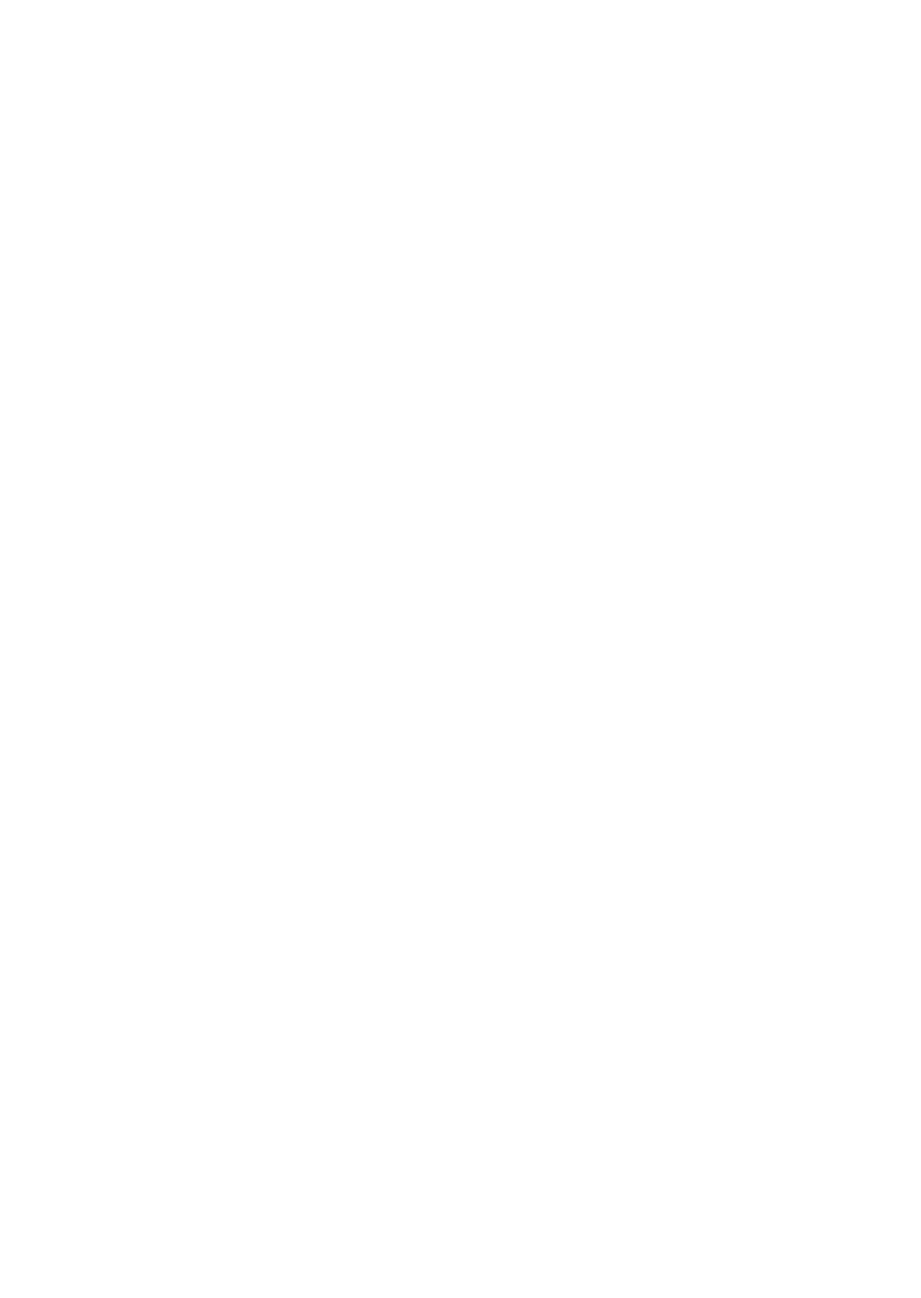
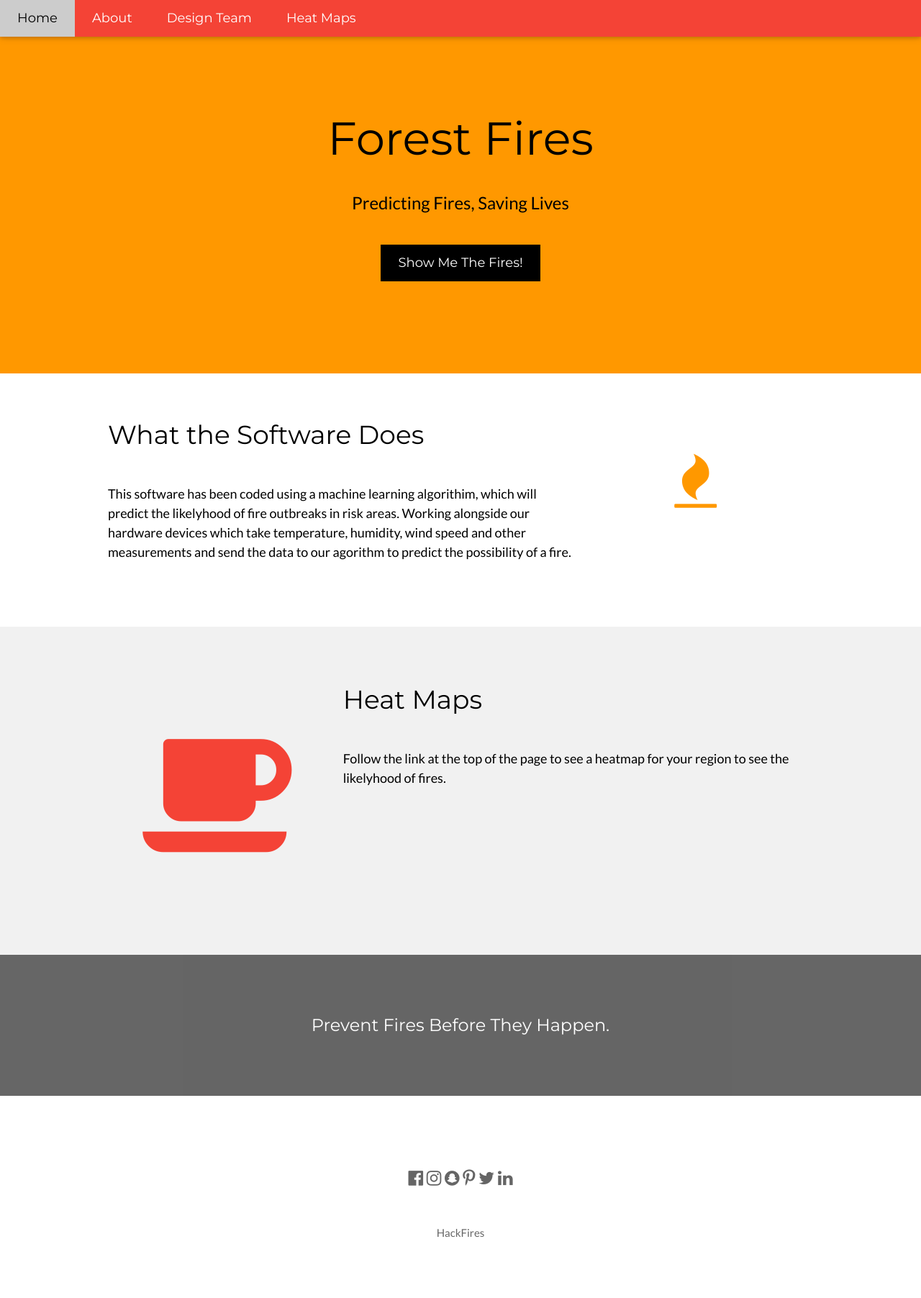
Before and after one commit to adityadutta/DeltaHacks6, a Flask app: page /about in a window 1280 px wide. Before the commit the page is empty. Shown: the whole page at 72% size. Before the commit the page ends 800 px from the top, so only its background shows below. Run offline with Flask 2, Linux system fonts and the light colour scheme.

Commit message:
Changed About html page, and running main.py

```diff
--- a/Flask/main.py
+++ b/Flask/main.py
@@ -13,3 +13,6 @@ def about():
 
 if __name__ == "__main__": #This allows you to run flask in debug mode through cmd by typing
     app.run(debug=True)		#python main.py I'm going to use the virtual environment instead.
+
+    #Run this code in cmd prompt as admin. change to this file directory. make sure flask is installed
+    #try python main.py and hit enter.
--- a/Flask/templates/about.html
+++ b/Flask/templates/about.html
@@ -1,12 +1,106 @@
 <!DOCTYPE html>
-<html>
-<head>
-	<title>About Page</title>
-
-</head>
-
+<html lang="en">
+<title>About</title>
+<meta charset="UTF-8">
+<meta name="viewport" content="width=device-width, initial-scale=1">
+<link rel="stylesheet" href="https://www.w3schools.com/w3css/4/w3.css">
+<link rel="stylesheet" href="https://fonts.googleapis.com/css?family=Lato">
+<link rel="stylesheet" href="https://fonts.googleapis.com/css?family=Montserrat">
+<link rel="stylesheet" href="https://cdnjs.cloudflare.com/ajax/libs/font-awesome/4.7.0/css/font-awesome.min.css">
+<style>
+body,h1,h2,h3,h4,h5,h6 {font-family: "Lato", sans-serif}
+.w3-bar,h1,button {font-family: "Montserrat", sans-serif}
+.fa-anchor,.fa-coffee {font-size:200px}
+</style>
 <body>
 
+<!-- Navbar -->
+<div class="w3-top">
+  <div class="w3-bar w3-red w3-card w3-left-align w3-large">
+    <a class="w3-bar-item w3-button w3-hide-medium w3-hide-large w3-right w3-padding-large w3-hover-white w3-large w3-red" href="javascript:void(0);" onclick="myFunction()" title="Toggle Navigation Menu"><i class="fa fa-bars"></i></a>
+    <a href="home" class="w3-bar-item w3-button w3-padding-large w3-white">Home</a>
+    <a href="about" class="w3-bar-item w3-button w3-hide-small w3-padding-large w3-hover-white">About</a>
+    <a href="team" class="w3-bar-item w3-button w3-hide-small w3-padding-large w3-hover-white">Design Team</a>
+    <a href="team" class="w3-bar-item w3-button w3-hide-small w3-padding-large w3-hover-white">Heat Maps</a>
+
+  </div>
+
+  <!-- Navbar on small screens -->
+  <div id="navDemo" class="w3-bar-block w3-white w3-hide w3-hide-large w3-hide-medium w3-large">
+    <a href="#" class="w3-bar-item w3-button w3-padding-large">About</a>
+    <a href="#" class="w3-bar-item w3-button w3-padding-large">Design Team</a>
+    <!-- <a href="#" class="w3-bar-item w3-button w3-padding-large">Link 3</a> -->
+    <!-- <a href="#" class="w3-bar-item w3-button w3-padding-large">Link 4</a> -->
+  </div>
+</div>
+
+<!-- Header -->
+<header class="w3-container w3-orange w3-center" style="padding:128px 16px">
+  <h1 class="w3-margin w3-jumbo">Forest Fires</h1>
+  <p class="w3-xlarge">Predicting Fires, Saving Lives</p>
+  <button class="w3-button w3-black w3-padding-large w3-large w3-margin-top">Show Me The Fires!</button>
+</header>
+
+<!-- First Grid -->
+<div class="w3-row-padding w3-padding-48 w3-container">
+  <div class="w3-content">
+    <div class="w3-twothird">
+      <h1>What the Software Does</h1>
+      <h5 class="w3-padding-32">This software has been coded using a machine learning algorithim, which will predict the likelyhood of fire outbreaks in risk areas. Working alongside our hardware devices which take temperature, humidity, wind speed and other measurements and send the data to our agorithm to predict the possibility of a fire.</h5>
+
+      <!-- <p class="w3-text-grey"></p> -->
+    </div>
+
+    <div class="w3-third w3-center">
+      <i class="fa fa-5x fa-fire w3-padding-64 w3-text-orange"></i>
+    </div>
+  </div>
+</div>
+
+<!-- Second Grid -->
+<div class="w3-row-padding w3-light-grey w3-padding-64 w3-container">
+  <div class="w3-content">
+    <div class="w3-third w3-center">
+      <i class="fa fa-coffee w3-padding-64 w3-text-red w3-margin-right"></i>
+    </div>
+
+    <div class="w3-twothird">
+      <h1>Heat Maps</h1>
+      <h5 class="w3-padding-32">Follow the link at the top of the page to see a heatmap for your region to see the likelyhood of fires.</h5>
+
+      <!-- <p class="w3-text-grey"></p> -->
+    </div>
+  </div>
+</div>
+
+<div class="w3-container w3-black w3-center w3-opacity w3-padding-64">
+    <h1 class="w3-margin w3-xlarge">Prevent Fires Before They Happen.</h1>
+</div>
+
+<!-- Footer -->
+<footer class="w3-container w3-padding-64 w3-center w3-opacity">
+  <div class="w3-xlarge w3-padding-32">
+    <i class="fa fa-facebook-official w3-hover-opacity"></i>
+    <i class="fa fa-instagram w3-hover-opacity"></i>
+    <i class="fa fa-snapchat w3-hover-opacity"></i>
+    <i class="fa fa-pinterest-p w3-hover-opacity"></i>
+    <i class="fa fa-twitter w3-hover-opacity"></i>
+    <i class="fa fa-linkedin w3-hover-opacity"></i>
+ </div>
+ <p>HackFires</p>
+</footer>
+
+<script>
+// Used to toggle the menu on small screens when clicking on the menu button
+function myFunction() {
+  var x = document.getElementById("navDemo");
+  if (x.className.indexOf("w3-show") == -1) {
+    x.className += " w3-show";
+  } else {
+    x.className = x.className.replace(" w3-show", "");
+  }
+}
+</script>
 
 </body>
 </html>
```
